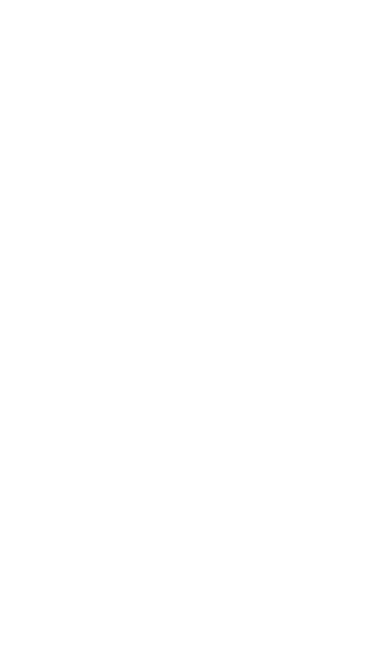
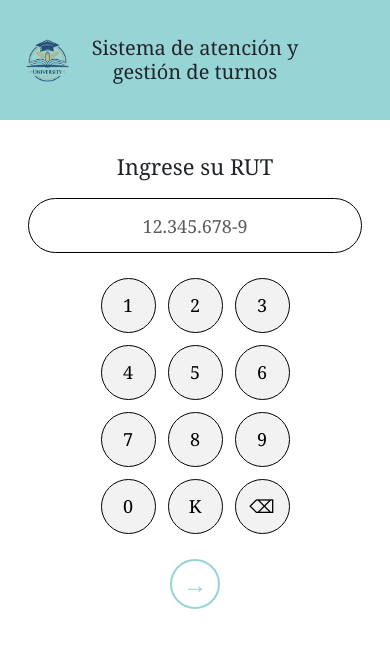
Before and after one commit to Maira-BC/Taller-2, a React (Vite) app: page /rut in a window 390 px wide. Before the commit this address had no page. Shown: the top 648 px of the page. Built offline with nearby package versions, Linux system fonts and the light colour scheme.

Commit message:
Flujo de ingreso

```diff
--- a/package.json
+++ b/package.json
@@ -10,6 +10,7 @@
     "preview": "vite preview"
   },
   "dependencies": {
+    "bootstrap": "^5.3.8",
     "react": "^19.2.8",
     "react-dom": "^19.2.8",
     "react-router-dom": "^7.18.4"
--- a/src/App.tsx
+++ b/src/App.tsx
@@ -3,6 +3,8 @@
 import Inicio from "./pages/Inicio"
 import Sucursales from "./pages/Sucursales"
 import Ingreso from "./pages/Ingreso"
+import Turno from "./pages/Turno"
+import Rut from "./pages/Rut"
 
 function App() {
   const [sucursal, setSucursal] = useState('')
@@ -11,6 +13,8 @@
       <Route path="/" element={<Inicio />} />
       <Route path="/sucursales" element={<Sucursales setSucursal={setSucursal} />} />
       <Route path="/ingreso" element={<Ingreso sucursal={sucursal} />} />
+      <Route path="/turno" element={<Turno sucursal={sucursal} />} />
+      <Route path="/rut" element={<Rut sucursal={sucursal} />} />
     </Routes>
   )
 }
--- a/src/main.tsx
+++ b/src/main.tsx
@@ -1,6 +1,7 @@
 import { StrictMode } from 'react'
 import { createRoot } from 'react-dom/client'
 import { BrowserRouter } from 'react-router-dom'
+import 'bootstrap/dist/css/bootstrap.min.css'
 import './styles/styles.css'
 import App from './App.tsx'
 
--- a/src/pages/Ingreso.tsx
+++ b/src/pages/Ingreso.tsx
@@ -1,3 +1,4 @@
+import { Link } from 'react-router-dom'
 import Header from '../components/Header'
 
 type IngresoProps = {
@@ -8,8 +9,15 @@
   return (
     <>
       <Header sucursal={sucursal} />
-      <main>
-        <h2>Ingreso</h2>
+      <main className="ingreso">
+        <Link to="/rut" className="boton-ingreso">
+            INGRESO
+            <span>RUT</span>
+        </Link>
+        <Link to="/turno" className="boton-ingreso">
+            INGRESO
+            <span>SIN RUT</span>
+        </Link>
       </main>
     </>
   )
--- a/src/pages/Inicio.tsx
+++ b/src/pages/Inicio.tsx
@@ -1,18 +1,17 @@
-import { useNavigate } from "react-router-dom"
+import { Link} from "react-router-dom"
 import Header from "../components/Header";
 import usuario from '../assets/usuario.png'
 
 function Inicio() {
-    const navigate = useNavigate()
     return (
         <>
             <Header />
             <main className="inicio">
                 <img className="icono-usuario" src={usuario} alt="Icono de usuario" />
                 <h2>BIENVENIDO</h2>
-                <button className="boton-continuar" onClick={() => navigate('/sucursales')}>
+                <Link to="/sucursales" className="boton-continuar">
                     →
-                </button>
+                </Link>
             </main>
         </>
     )
--- /dev/null
+++ b/src/pages/Rut.tsx
@@ -0,0 +1,63 @@
+import { useState, type FormEvent } from 'react'
+import { useNavigate } from 'react-router-dom'
+import Header from '../components/Header'
+
+type RutProps = {
+  sucursal: string
+}
+
+function Rut({ sucursal }: RutProps) {
+    const [rut, setRut] = useState('')
+    const [error, setError] = useState('')
+    const navigate = useNavigate()
+    const agregarCaracter = (valor: string) => {
+        if (rut.length < 9) {
+            setRut(rut + valor)
+        }
+    }
+    const handleSubmit = (event: FormEvent<HTMLFormElement>) => {
+        event.preventDefault()
+        if (rut.length < 8) {
+            setError('Ingrese un RUT válido')
+            return
+        }
+        setError('')
+        navigate('/turno')
+    }
+    const eliminarCaracter = () => {
+        setRut(rut.slice(0, -1))
+    }
+  return (
+    <>
+      <Header sucursal={sucursal} />
+      <main className="container rut">
+        <div className="row justify-content-center">
+            <div className="col-11 col-md-6 col-lg-4">
+                <form className="formulario-rut" onSubmit={handleSubmit}>
+                    <label htmlFor="rut" className="form-label">Ingrese su RUT</label>
+                    <input type="text" id="rut" className="form-control" value={rut} readOnly placeholder="12.345.678-9" />
+                    {error && <p className="mensaje-error">{error}</p>}
+                    <div className="teclado-rut">
+                        <button type="button" className="tecla-rut" onClick={() => agregarCaracter('1')}>1</button>
+                        <button type="button" className="tecla-rut" onClick={() => agregarCaracter('2')}>2</button>
+                        <button type="button" className="tecla-rut" onClick={() => agregarCaracter('3')}>3</button>
+                        <button type="button" className="tecla-rut" onClick={() => agregarCaracter('4')}>4</button>
+                        <button type="button" className="tecla-rut" onClick={() => agregarCaracter('5')}>5</button>
+                        <button type="button" className="tecla-rut" onClick={() => agregarCaracter('6')}>6</button>
+                        <button type="button" className="tecla-rut" onClick={() => agregarCaracter('7')}>7</button>
+                        <button type="button" className="tecla-rut" onClick={() => agregarCaracter('8')}>8</button>
+                        <button type="button" className="tecla-rut" onClick={() => agregarCaracter('9')}>9</button>
+                        <button type="button" className="tecla-rut" onClick={() => agregarCaracter('0')}>0</button>
+                        <button type="button" className="tecla-rut" onClick={() => agregarCaracter('K')}>K</button>
+                        <button type="button" className="tecla-rut" onClick={eliminarCaracter}>⌫</button>
+                    </div>
+                    <button type="submit" className="boton-continuar boton-confirmar-rut">→</button>
+                </form>
+            </div>
+        </div>
+      </main>
+    </>
+  )
+}
+
+export default Rut
--- /dev/null
+++ b/src/pages/Turno.tsx
@@ -0,0 +1,16 @@
+import Header from '../components/Header'
+
+type TurnoProps = {
+  sucursal: string
+}
+
+function Turno({ sucursal }: TurnoProps) {
+  return (
+    <>
+      <Header sucursal={sucursal} />
+      <h2>Obtener turno</h2>
+    </>
+  )
+}
+
+export default Turno
--- a/src/styles/styles.css
+++ b/src/styles/styles.css
@@ -90,3 +90,145 @@
     align-items: center;
     justify-content: center;
 }
+
+.ingreso {
+    min-height: calc(100vh - 140px);
+    display: flex;
+    flex-direction: column;
+    align-items: center;
+    padding-top: 200px;
+    gap: 35px;
+}
+
+.boton-ingreso {
+    width: 225px;
+    height: 125px;
+    border: 1px solid #000000;
+    border-radius: 100px;
+    background-color: #f2f2f2;
+    font-family: Georgia, 'Times New Roman', Times, serif;
+    font-size: 25px;
+    cursor: pointer;
+    display: flex;
+    flex-direction: column;
+    align-items: center;
+    justify-content: center;
+    color: inherit;
+}
+
+.boton-continuar, .boton-ingreso {
+    text-decoration: none;
+}
+
+.rut {
+    padding-top: 150px;
+}
+
+.formulario-rut {
+    width: 100%;
+    display: flex;
+    flex-direction: column;
+    align-items: center;
+}
+
+.formulario-rut label {
+    width: 100%;
+    text-align: center;
+    font-size: 22px;
+    margin-bottom: 15px;
+    white-space: nowrap;
+}
+
+.formulario-rut .form-control {
+    width: 100%;
+    max-width: 350px;
+    height: 55px;
+    font-family: Georgia, 'Times New Roman', Times, serif;
+    font-size: 18px;
+    text-align: center;
+    border: 1px solid #000000;
+    border-radius: 30px;
+}
+
+.teclado-rut {
+    display: grid;
+    grid-template-columns: repeat(3, 55px);
+    gap: 12px;
+    justify-content: center;
+    margin-top: 25px;
+}
+
+.tecla-rut {
+    width: 55px;
+    height: 55px;
+    border: 1px solid #000000;
+    border-radius: 50%;
+    background-color: #f2f2f2;
+    font-family: Georgia, 'Times New Roman', Times, serif;
+    font-size: 18px;
+    cursor: pointer;
+}
+
+.boton-confirmar-rut {
+    margin-top: 25px;
+}
+
+.mensaje-error {
+    margin: 10px 0 0;
+    color: #b00020;
+    text-align: center;
+}
+
+@media (max-width: 600px) {
+    header {
+        height: 120px;
+        padding: 15px;
+    }
+
+    .header img {
+        width: 65px;
+        left: 15px;
+    }
+
+    .header-texto {
+        width: 70%;
+        text-align: center;
+    }
+
+    header h1 {
+        font-size: 20px;
+        line-height: 1.2;
+    }
+
+    .header-texto p {
+        margin: 5px 0 0;
+        font-size: 12px;
+    }
+
+    .inicio {
+        min-height: calc(100vh - 120px);
+        padding-top: 180px;
+        padding-left: 15px;
+        padding-right: 15px;
+    }
+
+    .inicio h2 {
+        font-size: 40px;
+    }
+
+    .sucursales {
+        min-height: calc(100vh - 120px);
+        padding-top: 90px;
+        gap: 28px;
+    }
+
+    .ingreso {
+        min-height: calc(100vh - 120px);
+        padding-top: 110px;
+        gap: 30px;
+    }
+
+    .rut {
+        padding-top: 30px;
+    }
+}
```
Also changed, not shown: 1 other file (tests, documents, lock files or other folders).
